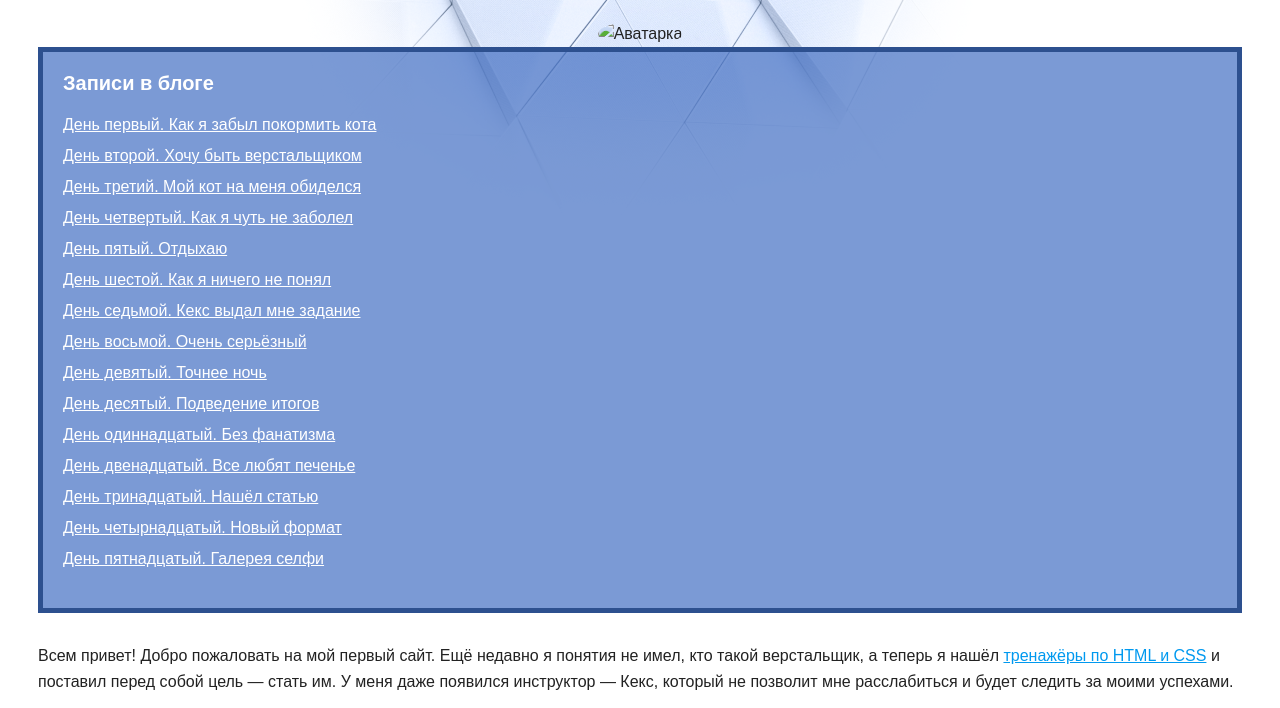
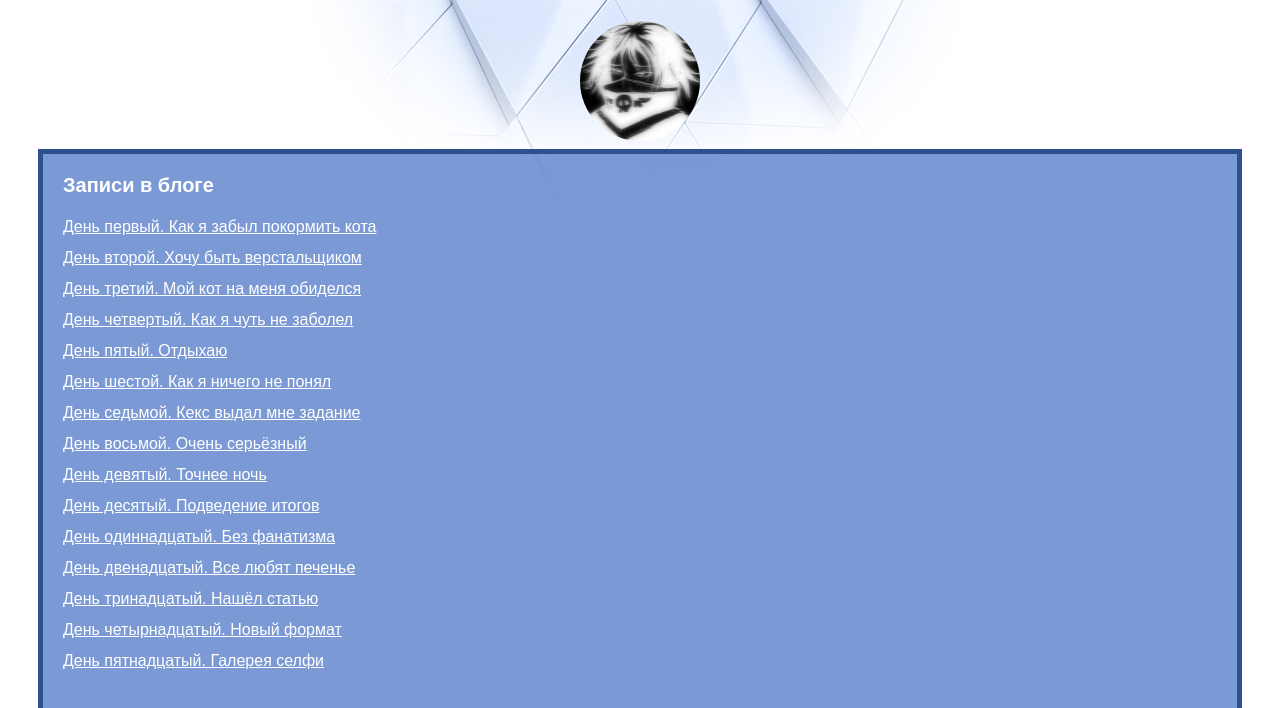
Before and after one commit to exchein/final, a plain HTML site: page index.html in a window 1280 px wide. Shown: the part 69-777 px from the top of the page. Drawn offline with Linux system fonts and the light colour scheme; files whose address does not match are found by name.

Commit message:
Update index.html

```diff
--- a/index.html
+++ b/index.html
@@ -11,7 +11,7 @@
     </header>
     <main>
       <div class="avatar-container">
-        <img class="avatar" src="img/raccoon.jpg" width="120" height="120" alt="Аватарка">
+        <img class="avatar" src="raccoon.jpg" width="120" height="120" alt="Аватарка">
       </div>
       <nav class="blog-navigation">
         <h2>Записи в блоге</h2>
```
